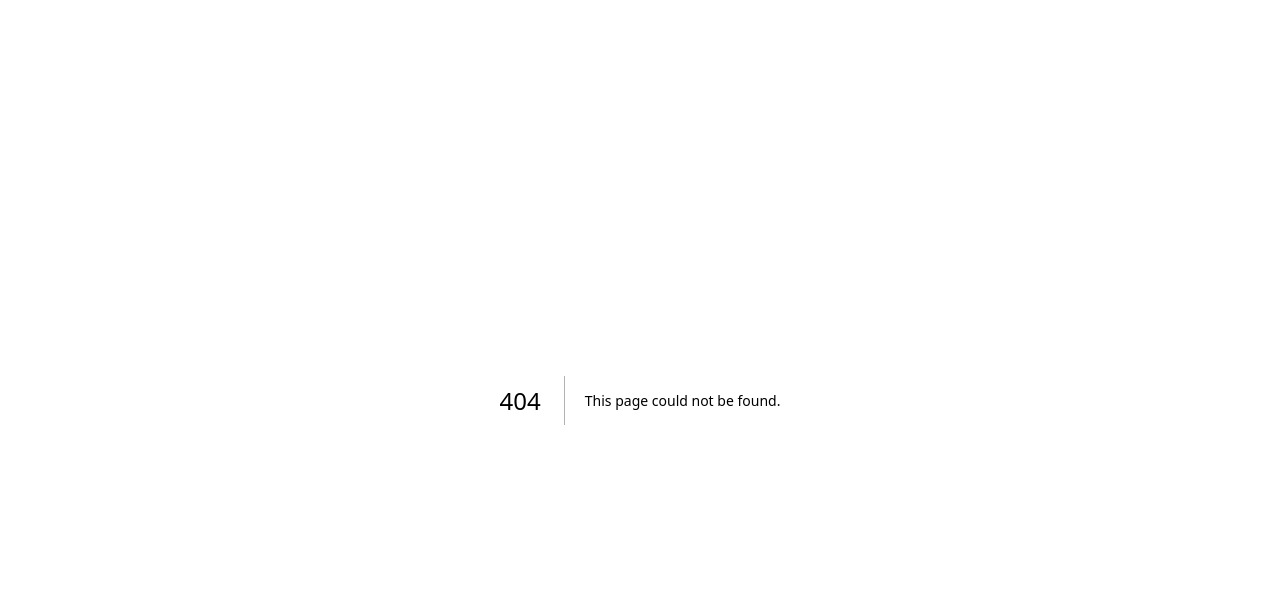
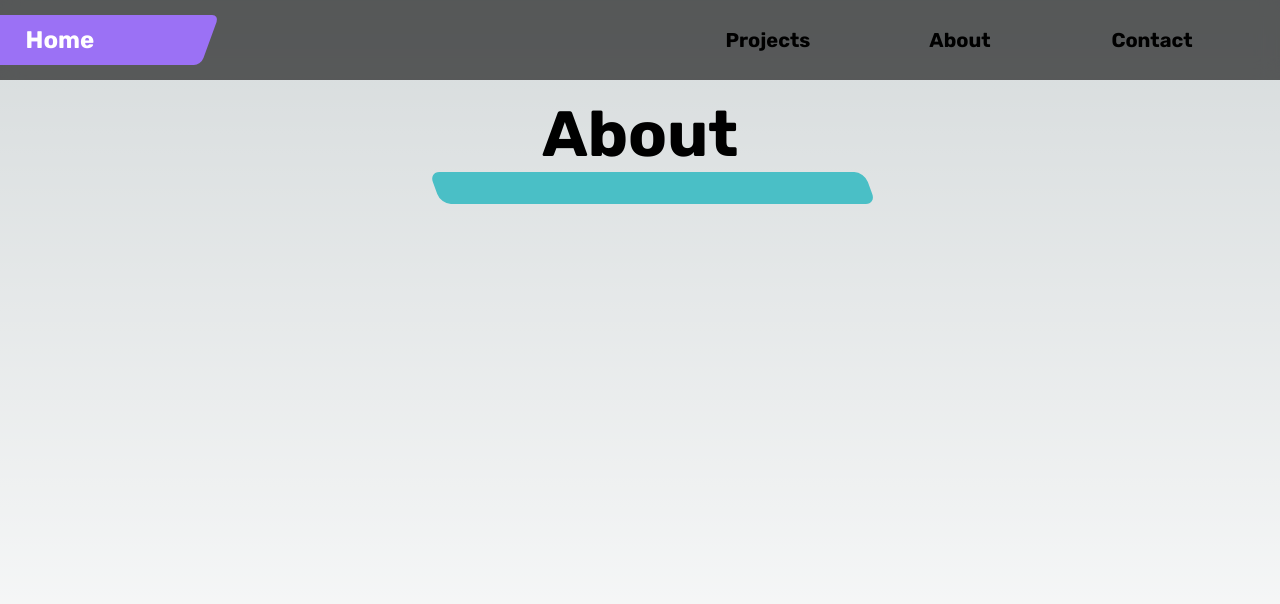
Before and after one commit to tomyyyD/Portfolio_Site, a Next.js app: page /about in a window 1280 px wide. Before the commit this address had no page. Shown: the top 604 px of the page. Built offline with nearby package versions, Linux system fonts and the light colour scheme.

Commit message:
created about site

```diff
--- /dev/null
+++ b/Components/title.tsx
@@ -0,0 +1,16 @@
+import generics from "../styles/generics.module.css"
+import styles from "../styles/Home.module.css"
+
+interface title {
+  title: string,
+  color: string,
+}
+
+export default function Title(props: title) {
+  return (
+    <div className={styles.title_text}>
+      <h1 className={styles.header_text}>{props.title}</h1>
+      <div className={styles.header_underline} style={{ backgroundColor: `var(${props.color})` }}></div>
+    </div>
+  )
+}
--- /dev/null
+++ b/pages/about.tsx
@@ -0,0 +1,27 @@
+// Fonts
+import { Rubik } from "@next/font/google"
+// Components
+import Head from "next/head"
+import Link from "next/link"
+import Header from "../Components/header"
+import Title from "../Components/title"
+// styles
+import generics from "../styles/generics.module.css"
+import styles from "../styles/Home.module.css"
+
+const rubik = Rubik({ subsets: ['latin'] })
+
+export default function About() {
+	return (
+		<>
+			<Head>
+				<title>About</title>
+				<link rel="icon" href="/favicon.io"></link>
+			</Head>
+			<Header></Header>
+			<main className={`${styles.main} ${rubik.className}`}>
+				<Title title="About" color="--main-blue"></Title>
+			</main>
+		</>
+	)
+}
--- a/pages/projects/index.tsx
+++ b/pages/projects/index.tsx
@@ -5,6 +5,7 @@ import Head from "next/head";
 import Image from "next/image";
 import Link from 'next/link';
 import Header from "../../Components/header";
+import Title from "../../Components/title";
 //syles
 import generics from "../../styles/generics.module.css";
 import styles from "../../styles/Home.module.css";
@@ -25,10 +26,7 @@ export default function Home() {
       </Head>
       <Header></Header>
       <main className={`${styles.main} ${rubik.className}`}>
-        <div className={styles.title_text}>
-          <h1 className={styles.header_text}>Projects</h1>
-          <div className={`${generics.main_green} ${styles.header_underline}`}></div>
-        </div>
+        <Title title="Projects" color="--main-green"></Title>
         <div className={styles.projects_list}>
           <div className={styles.project_left}>
             <div className={`${generics.ccw_1} ${generics.main_red} ${styles.project_container}`}>
```
